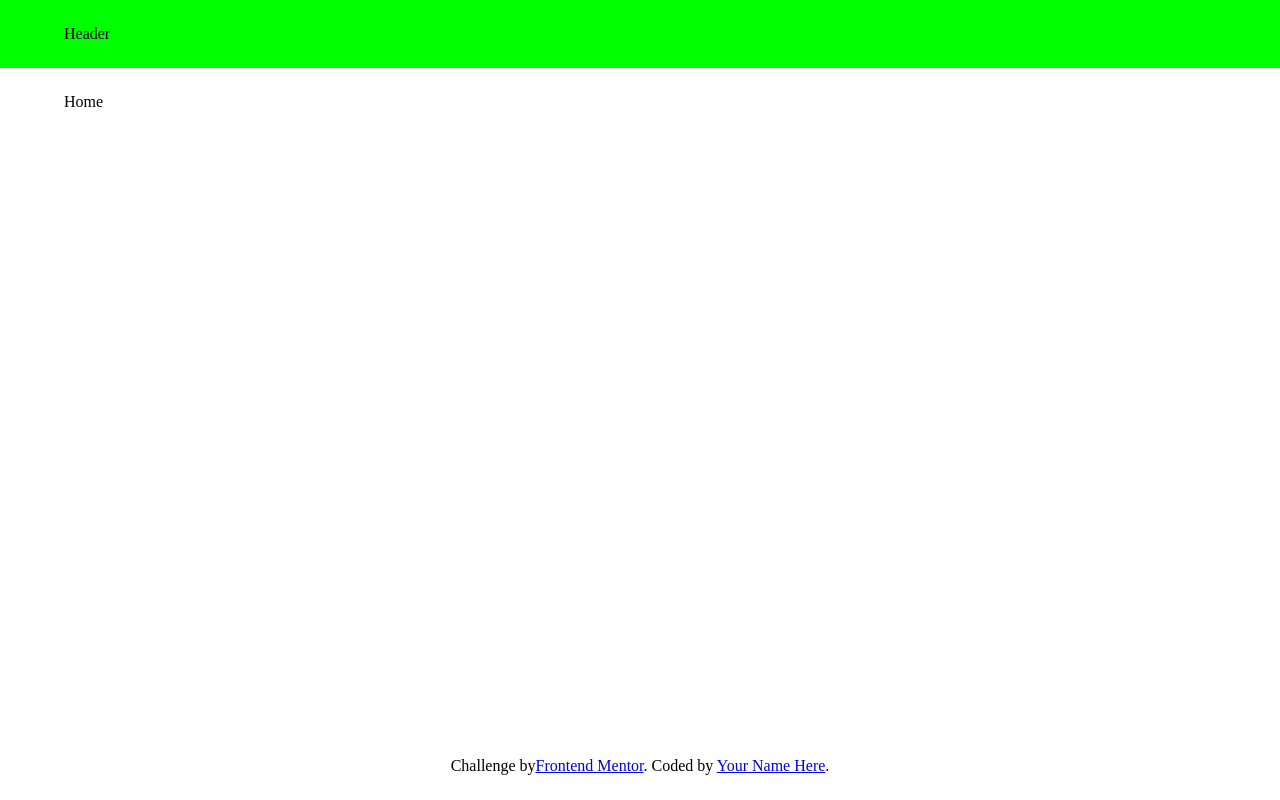
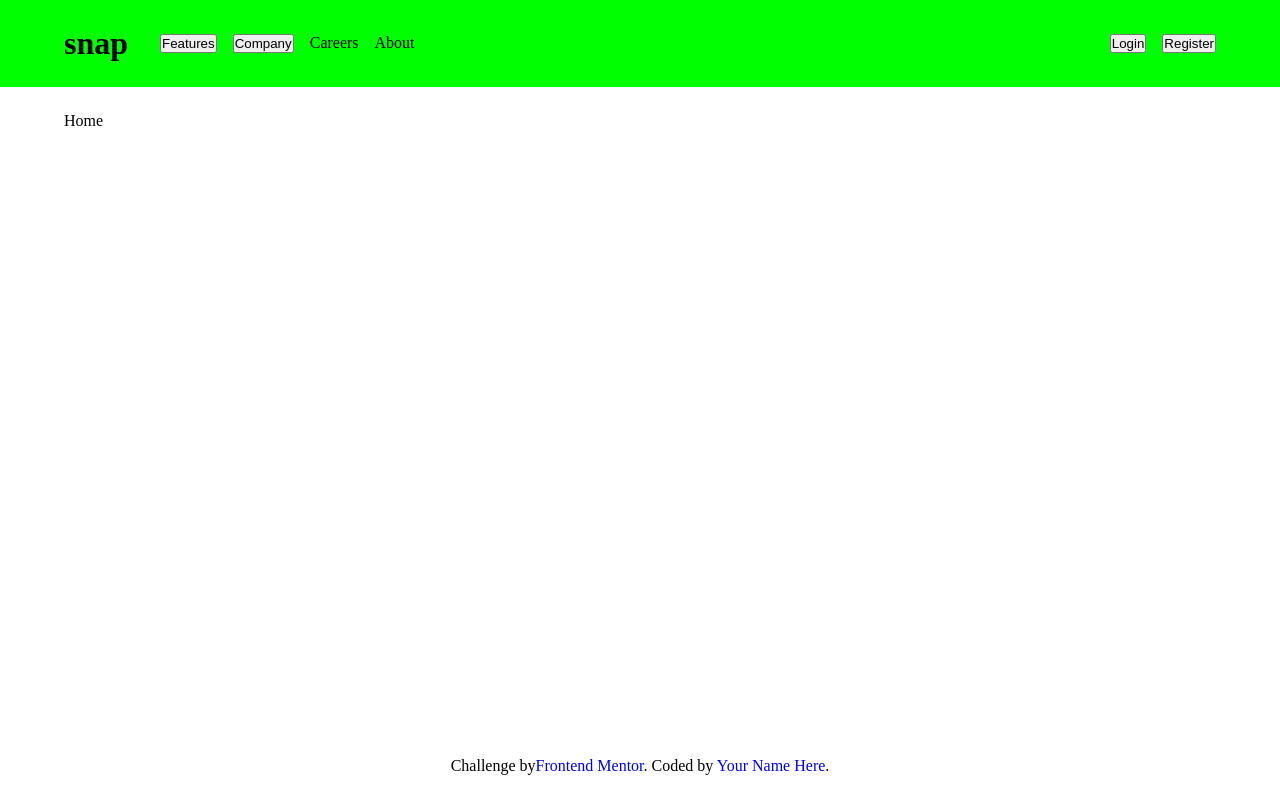
Before and after one commit to KramYengir/frontend-mentor-dropdown-menus, a React (Vite) app: page / in a window 1280 px wide. Built offline with nearby package versions, Linux system fonts and the light colour scheme.

Commit message:
set header layout

```diff
--- a/src/components/Header.jsx
+++ b/src/components/Header.jsx
@@ -1,7 +1,29 @@
 const Header = () => {
   return (
     <header>
-      <div className="container">Header</div>
+      <div className="container">
+        <h1 className="logo">snap</h1>
+        <nav>
+          <ul>
+            <li>
+              <div className="dropdown-btn">
+                <button>Features</button>
+              </div>
+            </li>
+            <li>
+              <div className="dropdown-btn">
+                <button>Company</button>
+              </div>
+            </li>
+            <li>Careers</li>
+            <li>About</li>
+          </ul>
+          <div className="user-btns">
+            <button>Login</button>
+            <button>Register</button>
+          </div>
+        </nav>
+      </div>
     </header>
   );
 };
--- a/src/index.css
+++ b/src/index.css
@@ -4,6 +4,9 @@
   margin: 0;
   padding: 0;
   box-sizing: inherit;
+
+  text-decoration: none;
+  list-style: none;
 }
 
 .container {
@@ -16,8 +19,27 @@
   min-height: 100vh;
 }
 
-header {
+header .container {
+  display: flex;
+  align-items: center;
+  gap: 2rem;
   background-color: lime;
+}
+
+header nav {
+  display: flex;
+  flex: 1;
+  justify-content: space-between;
+}
+
+header ul {
+  display: flex;
+  gap: 1rem;
+}
+
+header .user-btns {
+  display: flex;
+  gap: 1rem;
 }
 
 main {
```
